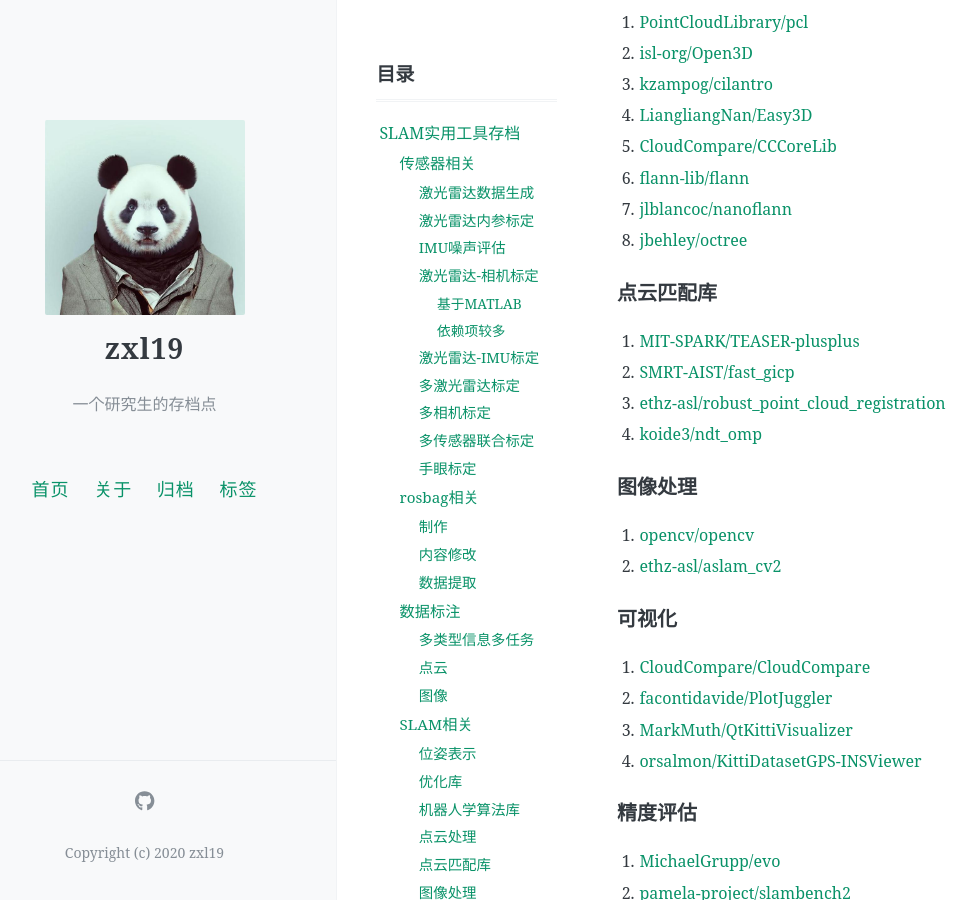
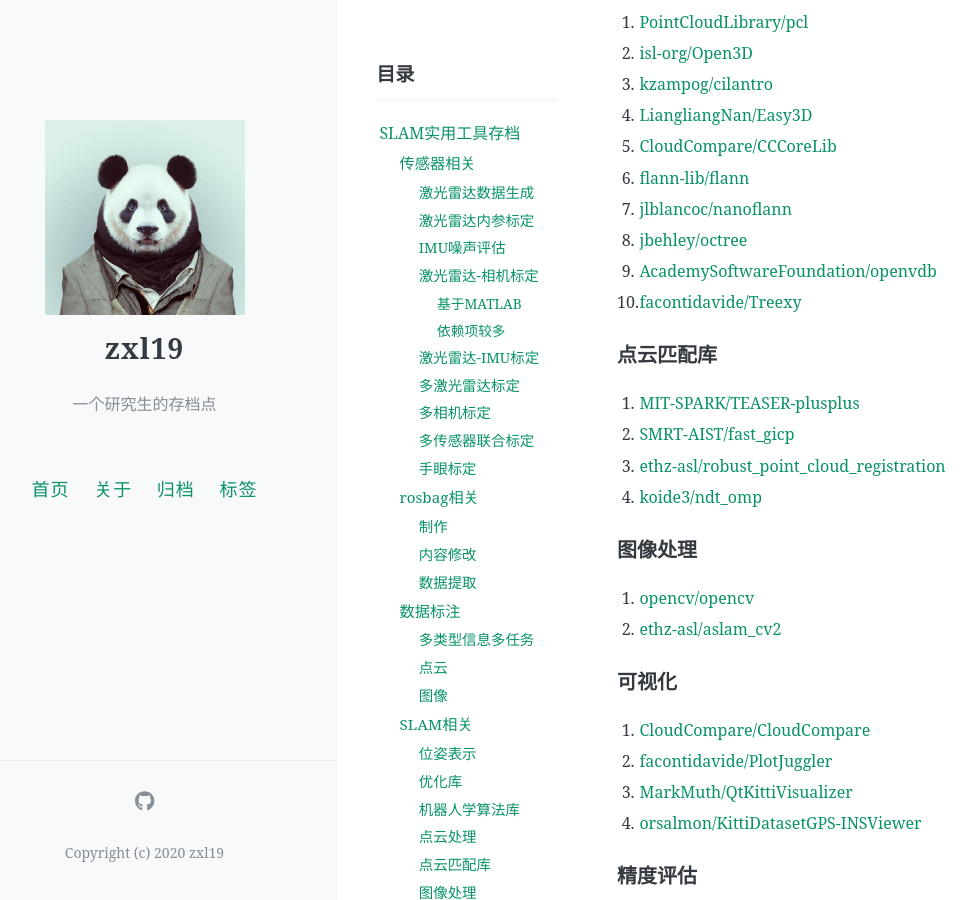
Before and after one commit to zxl19/zxl19.github.io, a Jekyll site: the page built from _posts/2021-05-25-slam-tool.md, in a window 1280 px wide and 900 px high, scrolled down 4379 px. Shown: the whole window, without its empty margins (47-1024 px from the left). Built offline with Jekyll 4.4.1, drawn with Linux system fonts in a browser that asks for light colours; comment, search, counter and statistics services are not loaded.

Commit message:
Update Posts

```diff
--- a/_posts/2021-05-25-slam-tool.md
+++ b/_posts/2021-05-25-slam-tool.md
@@ -170,6 +170,8 @@ pinned: false
 6. [flann-lib/flann](https://github.com/flann-lib/flann)
 7. [jlblancoc/nanoflann](https://github.com/jlblancoc/nanoflann)
 8. [jbehley/octree](https://github.com/jbehley/octree)
+9. [AcademySoftwareFoundation/openvdb](https://github.com/AcademySoftwareFoundation/openvdb)
+10. [facontidavide/Treexy](https://github.com/facontidavide/Treexy)
 
 ### 点云匹配库
 
```
Also changed, not shown: _posts/.2021-09-10-interview-record.md (+1 -1 lines).
